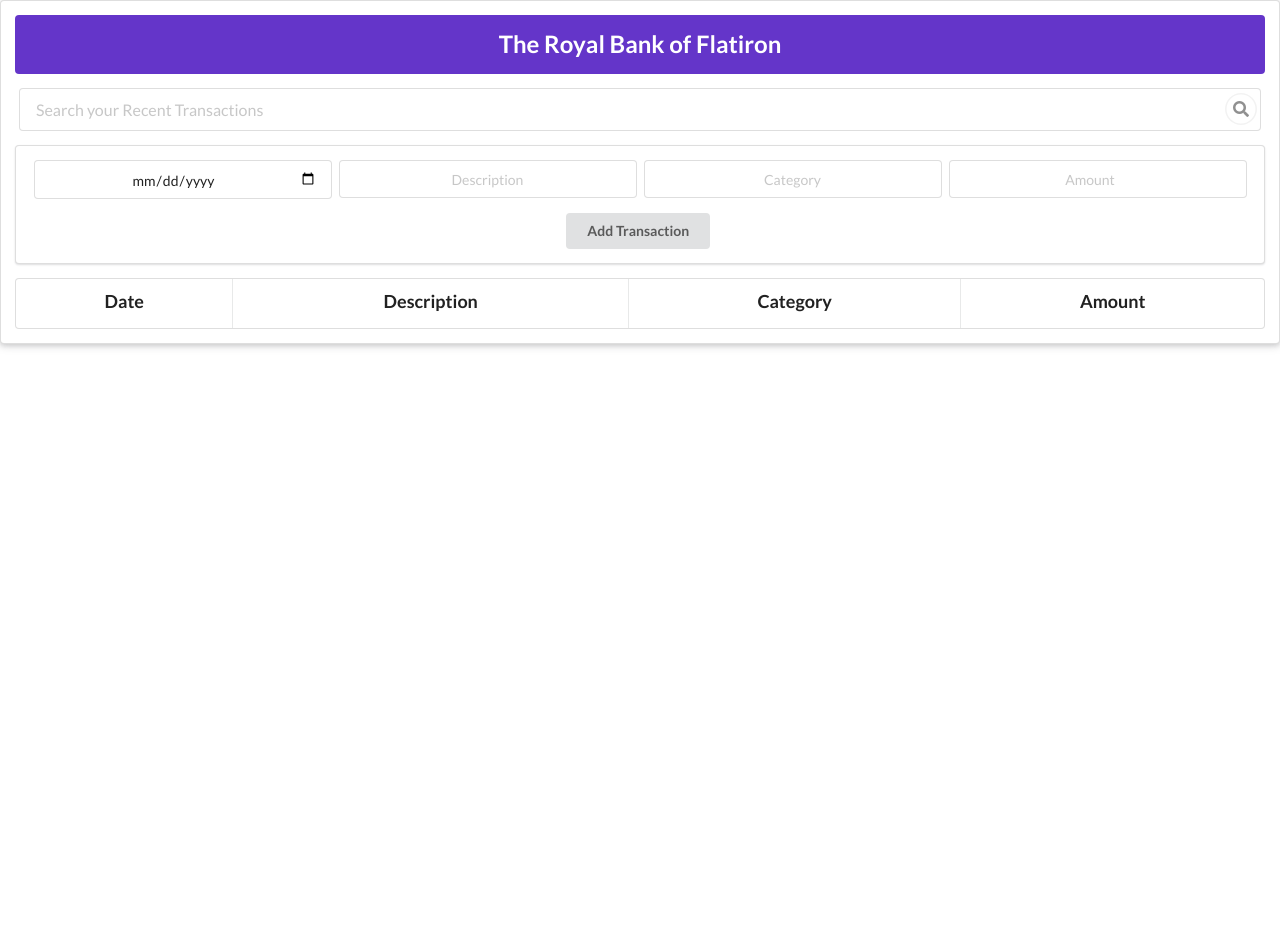
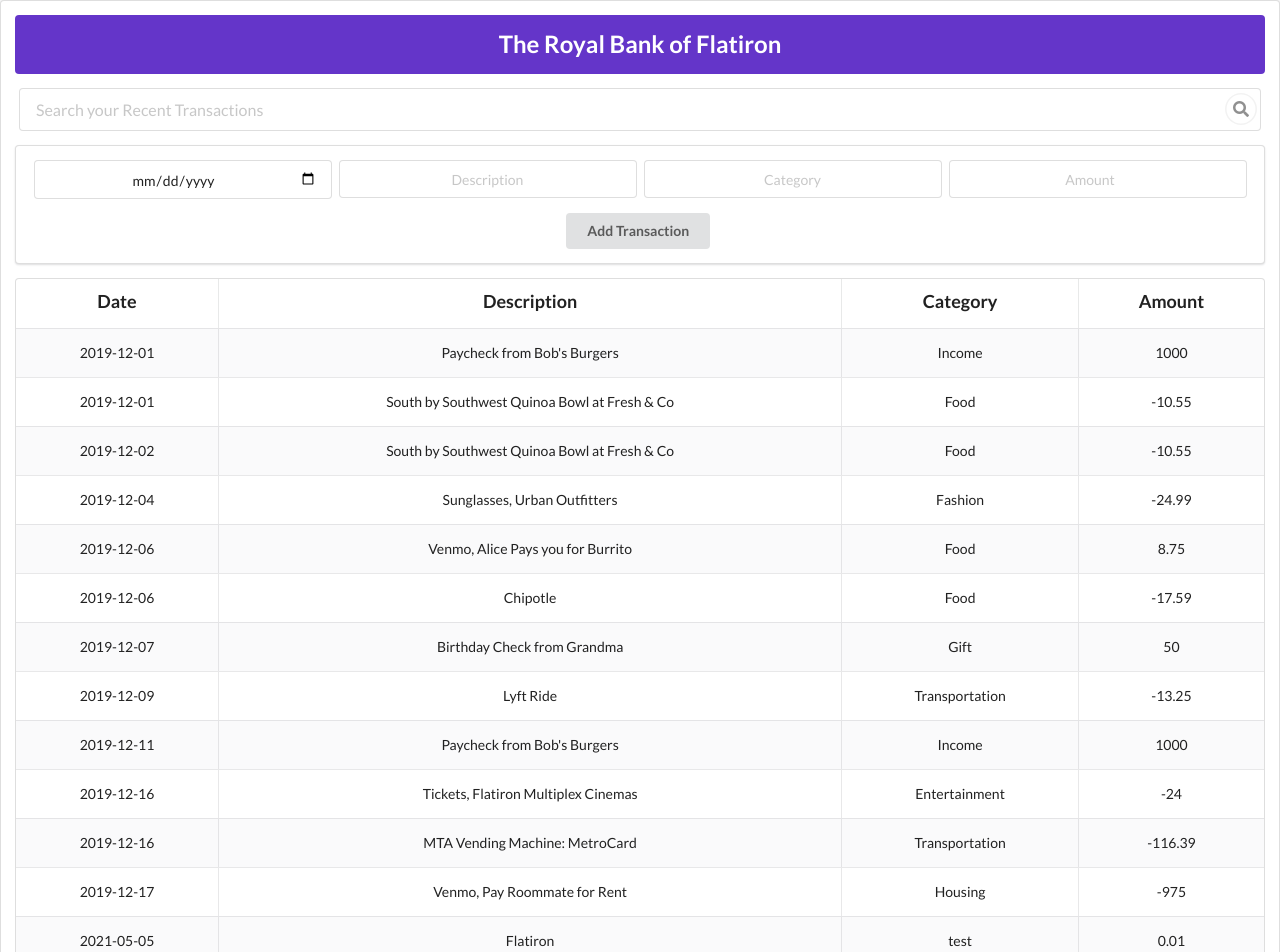
Before and after one commit to learn-co-students/DC-SE-040521-Code-Challenge, a React (Create React App) app in the folder bank-of-flatiron/: page / in a window 1280 px wide. Shown: the top 952 px of the page. Before the commit the page ends 800 px from the top, so only its background shows below. Built offline with nearby package versions, Linux system fonts and the light colour scheme; data requests are answered from the project's data file.

Commit message:
Completed core deliverables

```diff
--- a/bank-of-flatiron/db.json
+++ b/bank-of-flatiron/db.json
@@ -83,6 +83,34 @@
       "description": "Venmo, Pay Roommate for Rent",
       "category": "Housing",
       "amount": -975
+    },
+    {
+      "date": "2021-05-05",
+      "description": "Flatiron",
+      "category": "test",
+      "amount": "0.01",
+      "id": 13
+    },
+    {
+      "date": "",
+      "description": "Flatiron",
+      "category": "test",
+      "amount": "1",
+      "id": 14
+    },
+    {
+      "date": "2020-05-11",
+      "description": "asdf",
+      "category": "a",
+      "amount": "0.01",
+      "id": 15
+    },
+    {
+      "date": "2012-05-22",
+      "description": "3",
+      "category": "3",
+      "amount": "3",
+      "id": 16
     }
   ]
 }
--- a/bank-of-flatiron/package.json
+++ b/bank-of-flatiron/package.json
@@ -5,8 +5,8 @@
   "dependencies": {
     "react": "^16.11.0",
     "react-dom": "^16.11.0",
-    "semantic-ui-css": "^2.2.10",
-    "react-scripts": "3.2.0"
+    "react-scripts": "3.2.0",
+    "semantic-ui-css": "^2.2.10"
   },
   "scripts": {
     "start": "json-server --watch db.json -p 6001 & open http://localhost:6001/transactions & PORT=6002 react-scripts start && fg",
--- a/bank-of-flatiron/src/components/AccountContainer.js
+++ b/bank-of-flatiron/src/components/AccountContainer.js
@@ -3,13 +3,57 @@ import TransactionsList from "./TransactionsList";
 import Search from "./Search";
 import AddTransactionForm from "./AddTransactionForm";
 
+const BASE_URL = 'http://localhost:6001/transactions'
+
 class AccountContainer extends Component {
+
+  state = {
+    transactions: [],
+    searchText: ''
+  }
+
+  onSubmitForm = (event, trans) => {
+    event.preventDefault()
+    console.log(event.target, trans)
+    // Post info to backend API && Add new transaction to table
+    const postObj = {
+      method: "POST",
+      headers: {"Content-Type": "application/json"},
+      body: JSON.stringify(trans)
+    }
+
+    fetch(BASE_URL, postObj)
+      .then(res => res.json())
+      .then(trans => this.setState({transactions: [...this.state.transactions, trans]}))
+  }
+
+  search = (text) => {
+    this.setState({searchText: text})
+  }
+
+  // Filter takes current transactions,
+  //    filters based off of searchText,
+  //    sends filtered trans to TransactionsList
+  handleFilter = () => {
+    const currentTransactions = this.state.transactions.filter(trans => trans.description.includes(this.state.searchText))
+    return currentTransactions
+  }
+
+  componentDidMount() {
+      // Fetch data
+    fetch(BASE_URL)
+      .then(res => res.json())
+      .then(transactions => {
+        this.setState({transactions})
+      })
+  }
+
   render() {
     return (
       <div>
-        <Search />
-        <AddTransactionForm />
-        <TransactionsList />
+        <Search search={this.search}/>
+        <AddTransactionForm onSubmitForm={this.onSubmitForm}/>
+        <TransactionsList transactions={this.handleFilter()}/>
       </div>
     );
   }
--- a/bank-of-flatiron/src/components/AddTransactionForm.js
+++ b/bank-of-flatiron/src/components/AddTransactionForm.js
@@ -1,17 +1,44 @@
 import React, { Component } from "react";
 
 class AddTransactionForm extends Component {
+
+  state = {
+    date: '',
+    description: '',
+    category: '',
+    amount: 0
+  }
+
+  handleSubmit = (event) => {
+    event.preventDefault()
+    // send to Account container
+    this.props.onSubmitForm(event, this.state)
+    // reset state within this component
+    this.setState({
+      date: '',
+      description: '',
+      category: '',
+      amount: 0
+    })
+    // reset fields
+    event.target.children[0].children[0].value = ""   // date
+    event.target.children[0].children[1].value = ""   // description
+    event.target.children[0].children[2].value = ""   // category
+    event.target.children[0].children[3].value = ''   // amount
+  }
+
   render() {
     return (
       <div className="ui segment">
-        <form className="ui form">
+        <form className="ui form" onSubmit={this.handleSubmit}>
           <div className="inline fields">
-            <input type="date" name="date" />
-            <input type="text" name="description" placeholder="Description" />
-            <input type="text" name="category" placeholder="Category" />
+            <input type="date" name="date" onChange={(e)=>this.setState({date: e.target.value})}/>
+            <input type="text" name="description" onChange={(e)=>this.setState({description: e.target.value})} placeholder="Description" />
+            <input type="text" name="category" onChange={(e)=>this.setState({category: e.target.value})} placeholder="Category" />
             <input
               type="number"
               name="amount"
+              onChange={(e)=>this.setState({amount: e.target.value})}
               placeholder="Amount"
               step="0.01"
             />
--- a/bank-of-flatiron/src/components/Search.js
+++ b/bank-of-flatiron/src/components/Search.js
@@ -1,13 +1,13 @@
 import React from "react";
 
-const Search = () => {
+const Search = ({ search }) => {
   return (
     <div className="ui large fluid icon input">
       <input
         type="text"
         placeholder={"Search your Recent Transactions"}
-        onChange={() => {
-          console.log("Searching...");
+        onChange={(event) => {
+          search(event.target.value)
         }}
       />
       <i className="circular search link icon"></i>
--- a/bank-of-flatiron/src/components/Transaction.js
+++ b/bank-of-flatiron/src/components/Transaction.js
@@ -1,12 +1,12 @@
 import React from "react";
 
-const Transaction = () => {
+const Transaction = ({trans}) => {
   return (
     <tr>
-      <td>{"your code here..."}</td>
-      <td>{"your code here..."}</td>
-      <td>{"your code here..."}</td>
-      <td>{"your code here..."}</td>
+      <td>{trans.date}</td>
+      <td>{trans.description}</td>
+      <td>{trans.category}</td>
+      <td>{trans.amount}</td>
     </tr>
   );
 };
--- a/bank-of-flatiron/src/components/TransactionsList.js
+++ b/bank-of-flatiron/src/components/TransactionsList.js
@@ -1,7 +1,7 @@
 import React from "react";
 import Transaction from "./Transaction";
 
-const TransactionsList = () => {
+const TransactionsList = (props) => {
   return (
     <table className="ui celled striped padded table">
       <tbody>
@@ -19,7 +19,9 @@ const TransactionsList = () => {
             <h3 className="ui center aligned header">Amount</h3>
           </th>
         </tr>
-        {/* render Transactions here */}
+        {/* render Transactions here */
+          props.transactions.map(trans => (<Transaction key={trans.id} trans={trans}/>))
+        }
       </tbody>
     </table>
   );
```
